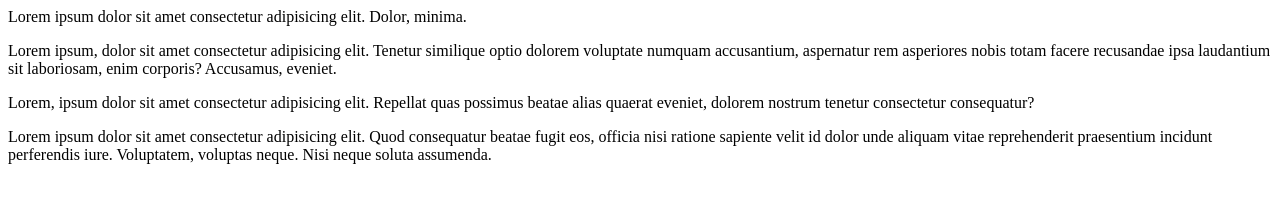
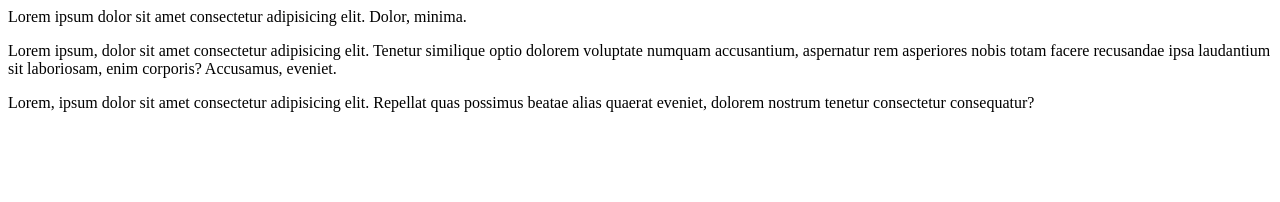
Before and after one commit to YashChothe/learn-git, a plain HTML site: page index.html in a window 1280 px wide. Drawn offline with Linux system fonts and the light colour scheme.

Commit message:
delete the text

```diff
--- a/index.html
+++ b/index.html
@@ -9,7 +9,7 @@
     Lorem ipsum dolor sit amet consectetur adipisicing elit. Dolor, minima.
     <p>Lorem ipsum, dolor sit amet consectetur adipisicing elit. Tenetur similique optio dolorem voluptate numquam accusantium, aspernatur rem asperiores nobis totam facere recusandae ipsa laudantium sit laboriosam, enim corporis? Accusamus, eveniet.</p>
     <p>Lorem, ipsum dolor sit amet consectetur adipisicing elit. Repellat quas possimus beatae alias quaerat eveniet, dolorem nostrum tenetur consectetur consequatur?</p>
-    <p>Lorem ipsum dolor sit amet consectetur adipisicing elit. Quod consequatur beatae fugit eos, officia nisi ratione sapiente velit id dolor unde aliquam vitae reprehenderit praesentium incidunt perferendis iure. Voluptatem, voluptas neque. Nisi neque soluta assumenda.</p>
+
 
 </body>
 </html>
```
